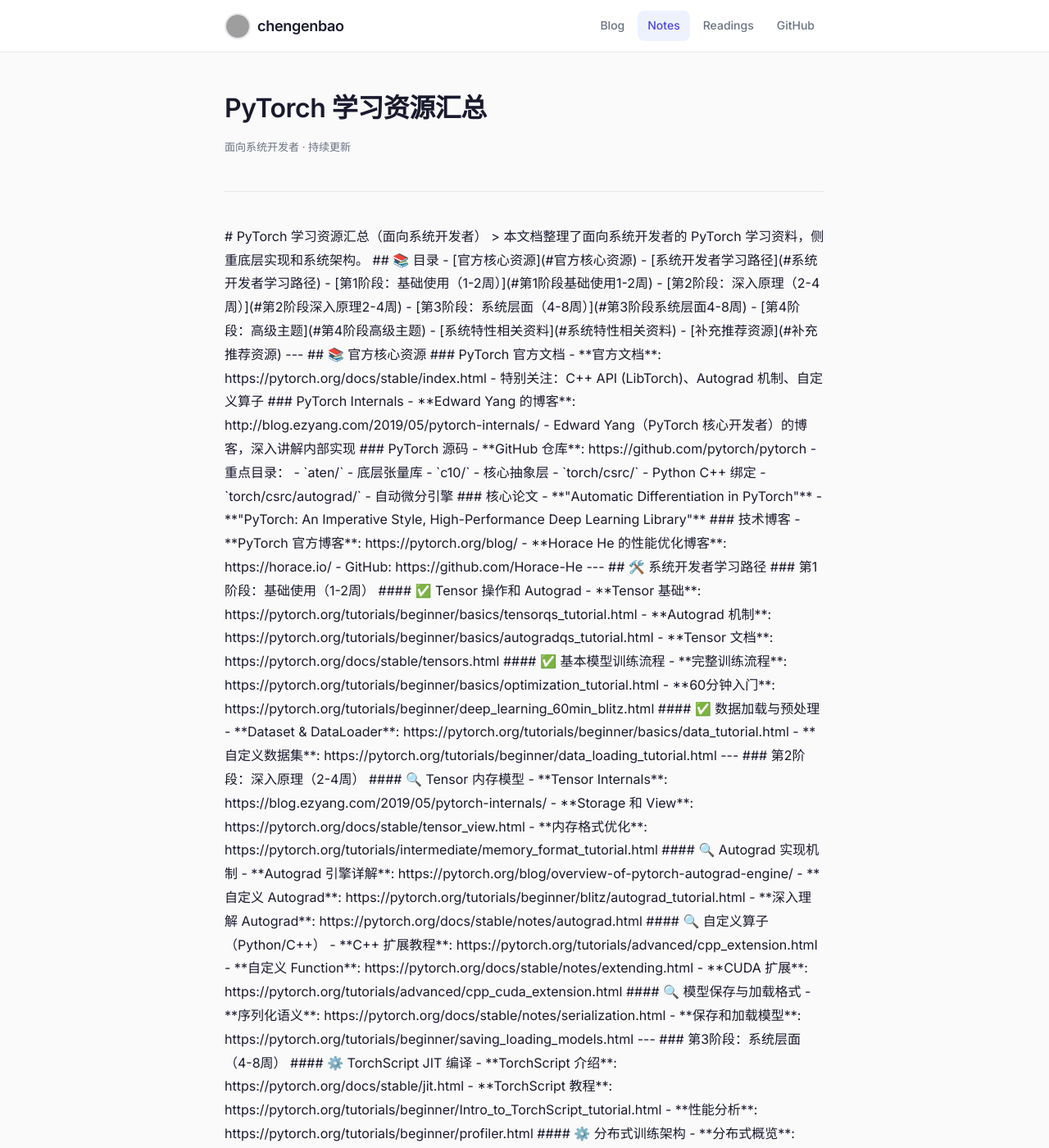
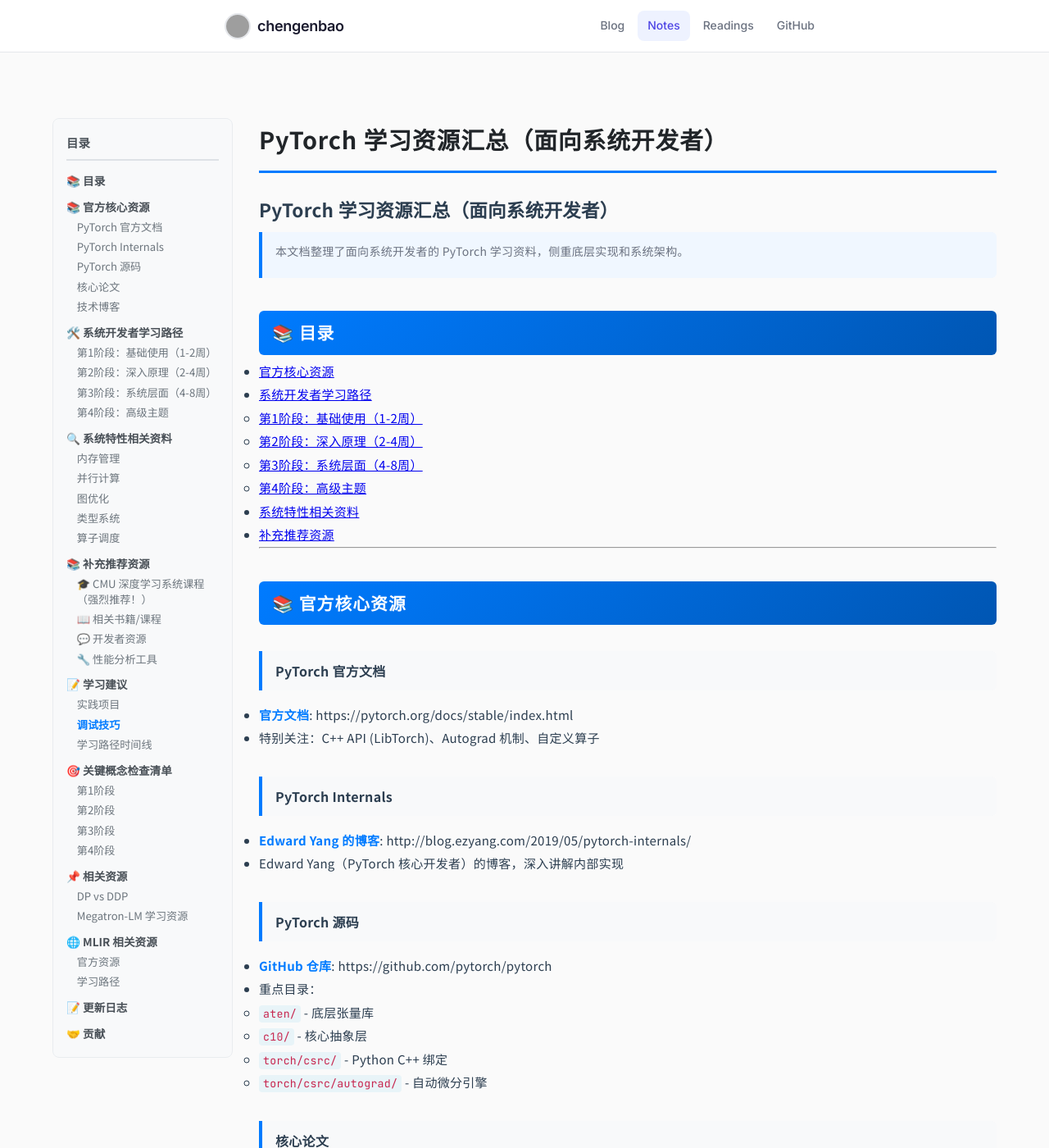
Before and after one commit to chengenbao/chengenbao.github.io, a Jekyll site: the page built from notes/pytorch.md, in a window 1280 px wide and 1400 px high. Shown: the whole window at 82% size. Built offline with Jekyll 4.4.1, drawn with Linux system fonts in a browser that asks for light colours; nearby versions of some CDN libraries; some of the changed text lies outside the part shown; grey boxes are pictures that could not be loaded.

Commit message:
style: switch pytorch notes to note layout for better rendering

```diff
--- a/notes/pytorch.md
+++ b/notes/pytorch.md
@@ -1,14 +1,8 @@
 ---
-layout: default
+layout: note
 title: PyTorch 学习资源汇总（面向系统开发者）
 permalink: /notes/pytorch/
 ---
-<div class="post-header">
-  <h1 class="post-title">PyTorch 学习资源汇总</h1>
-  <div class="post-meta">面向系统开发者 · 持续更新</div>
-</div>
-<div class="post-content notes-content">
-
 # PyTorch 学习资源汇总（面向系统开发者）
 
 > 本文档整理了面向系统开发者的 PyTorch 学习资料，侧重底层实现和系统架构。
@@ -339,6 +333,3 @@
 ---
 
 **Happy Learning! 🚀**
-
-
-</div>
```
